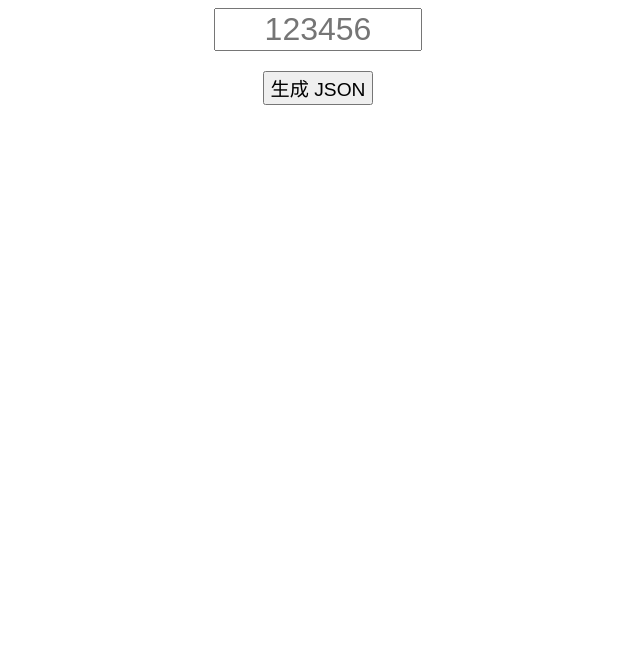
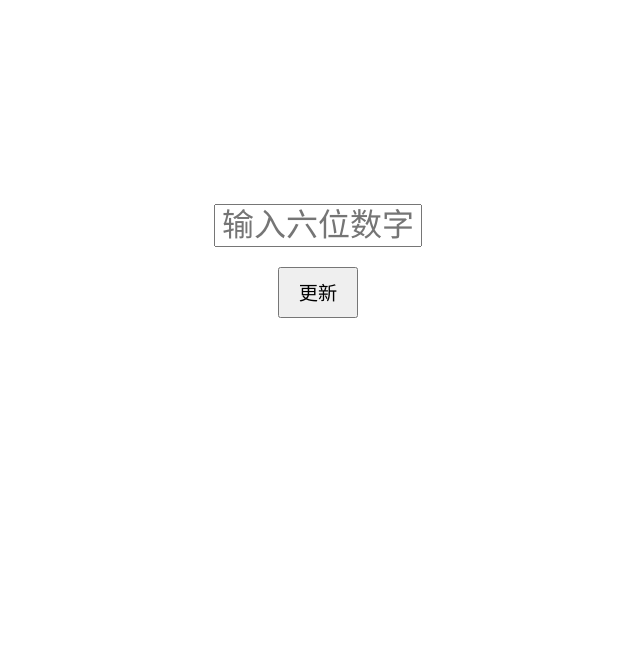
Before and after one commit to leahxl/live-code-display, a plain HTML site: page update.html in a window 1280 px wide. Shown: the part 131-800 px from the top of the page, without its empty margins (322-962 px from the left). Drawn offline with Linux system fonts and the light colour scheme.

Commit message:
Update update.html

```diff
--- a/update.html
+++ b/update.html
@@ -1,7 +1,7 @@
 <!DOCTYPE html>
-<html lang="en">
+<html lang="zh">
 <head>
-  <meta charset="UTF-8">
+  <meta charset="UTF-8" />
   <title>更新数字</title>
   <style>
     body {
@@ -9,35 +9,77 @@
       display: flex;
       flex-direction: column;
       align-items: center;
-      margin-top: 50px;
+      justify-content: center;
+      height: 100vh;
+      margin: 0;
     }
     input {
       font-size: 2em;
+      width: 200px;
       text-align: center;
-      width: 200px;
     }
     button {
-      margin-top: 20px;
       font-size: 1.2em;
+      margin-top: 1em;
+      padding: 0.5em 1em;
+    }
+    #status {
+      margin-top: 1em;
+      font-size: 1em;
+      color: green;
     }
   </style>
 </head>
 <body>
-  <h1>复制 JSON 内容去 GitHub 更新</h1>
-  <input id="numInput" maxlength="6" placeholder="123456" />
-  <button onclick="generate()">生成 JSON</button>
-
-  <pre id="output"></pre>
+  <input type="text" id="number" placeholder="输入六位数字" maxlength="6" />
+  <button onclick="updateData()">更新</button>
+  <div id="status"></div>
 
   <script>
-    function generate() {
-      const val = document.getElementById('numInput').value;
-      if (!/^\d{6}$/.test(val)) {
-        document.getElementById('output').textContent = '请输入6位数字';
+    const token = "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";  // 保密使用
+    const username = "leahxl";
+    const repo = "live-code-display";
+    const filePath = "data.json";
+
+    async function updateData() {
+      const input = document.getElementById("number").value;
+      const status = document.getElementById("status");
+      if (!/^\d{1,6}$/.test(input)) {
+        status.textContent = "请输入1~6位数字。";
+        status.style.color = "red";
         return;
       }
-      const json = JSON.stringify({ code: val }, null, 2);
-      document.getElementById('output').textContent = json;
+
+      // 获取文件的 SHA
+      const res1 = await fetch(`https://api.github.com/repos/${username}/${repo}/contents/${filePath}`, {
+        headers: {
+          Authorization: `token ${token}`,
+        },
+      });
+      const file = await res1.json();
+
+      // 更新文件
+      const content = btoa(JSON.stringify({ value: input }, null, 2));
+      const res2 = await fetch(`https://api.github.com/repos/${username}/${repo}/contents/${filePath}`, {
+        method: "PUT",
+        headers: {
+          Authorization: `token ${token}`,
+          "Content-Type": "application/json",
+        },
+        body: JSON.stringify({
+          message: "自动更新 data.json",
+          content: content,
+          sha: file.sha,
+        }),
+      });
+
+      if (res2.ok) {
+        status.textContent = "更新成功！";
+        status.style.color = "green";
+      } else {
+        status.textContent = "更新失败。请检查网络或权限。";
+        status.style.color = "red";
+      }
     }
   </script>
 </body>
```
